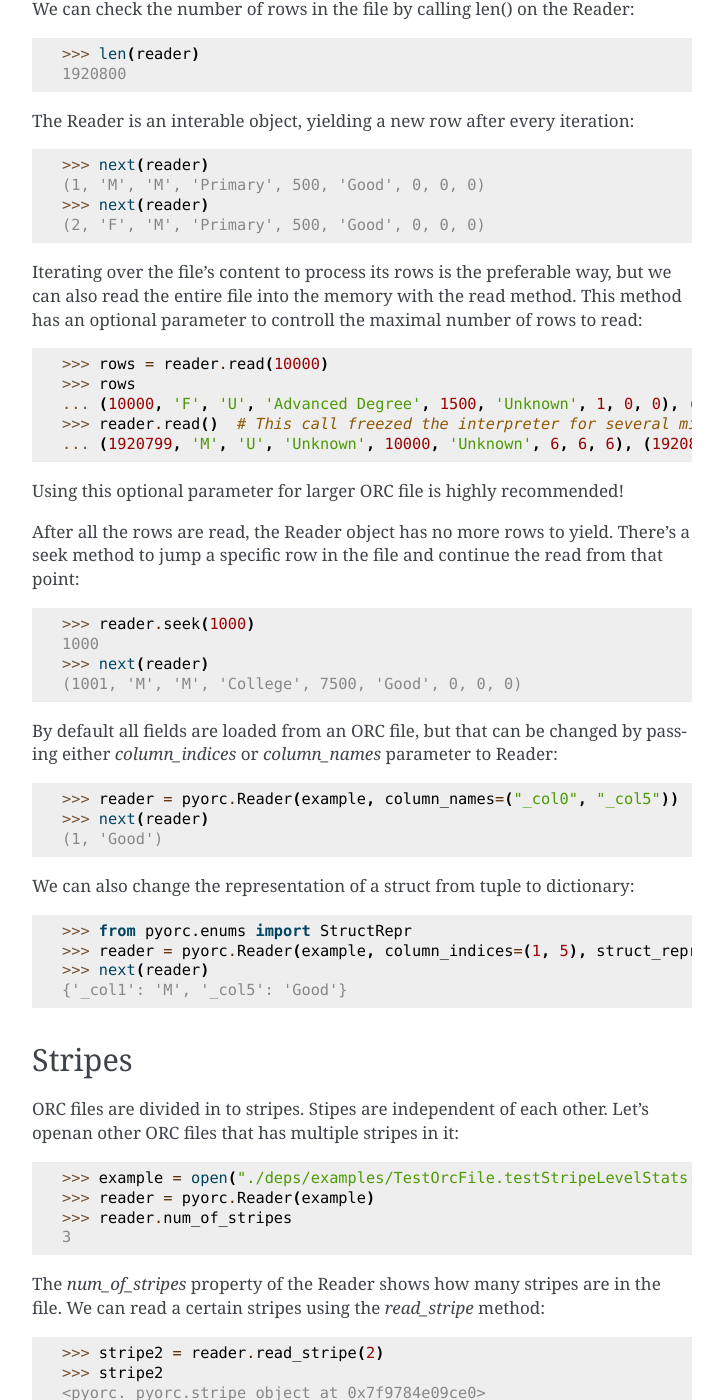
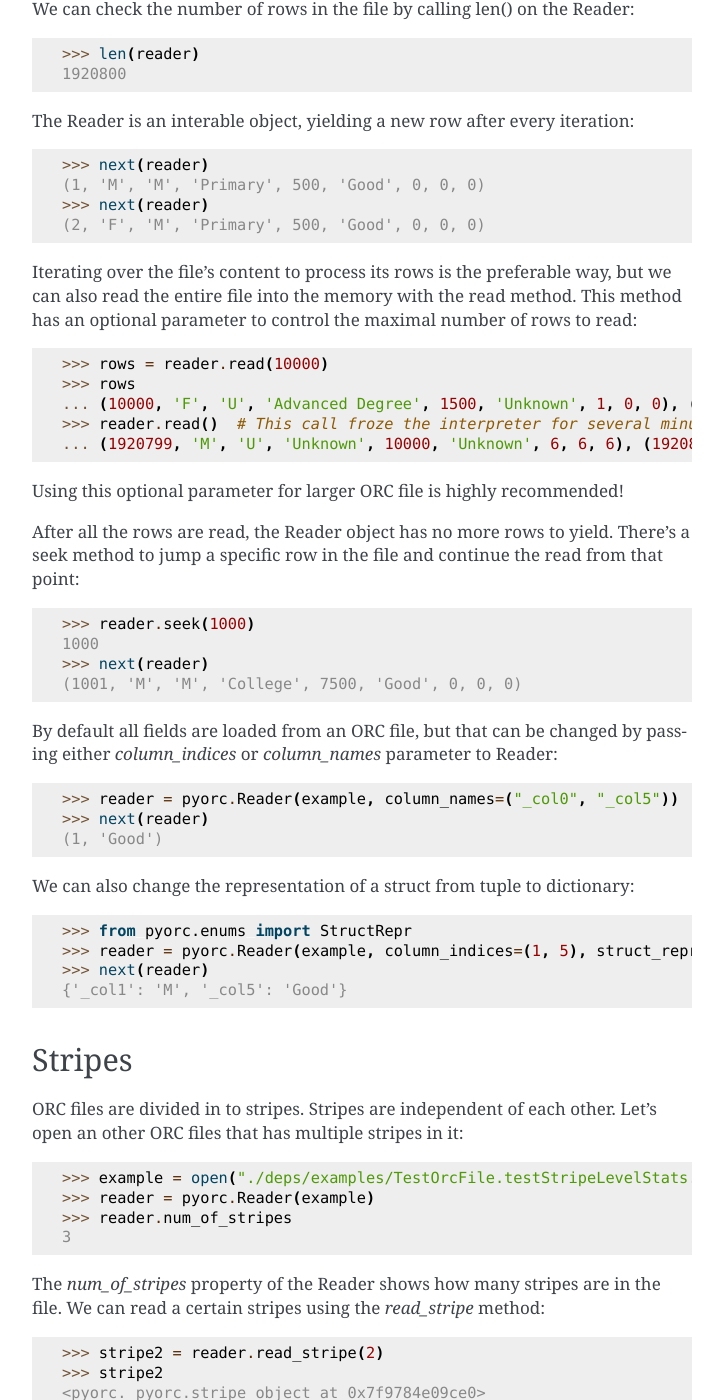
Before and after one commit to noirello/pyorc, a Sphinx documentation site: the page built from docs/tutorial.rst, in a window 1280 px wide and 1400 px high, scrolled down 621 px. Shown: the whole window, without its empty margins (388-1111 px from the left). Built offline with Sphinx 7.4.7, drawn with Linux system fonts in a browser that asks for light colours; some of the changed text lies outside the part shown.

Commit message:
Fix typos

```diff
--- a/docs/install.rst
+++ b/docs/install.rst
@@ -14,7 +14,7 @@ Install from source
 -------------------
 
 To install the module from source you need to build the Apache ORC C++ Core
-library with its dependecies first, which requires `cmake` -- in addition of
+library with its dependencies first, which requires `cmake` -- in addition of
 a suitable C++ complier.
 
 To make that easier, the project's `setup.py` file also contains a
--- a/docs/tutorial.rst
+++ b/docs/tutorial.rst
@@ -39,13 +39,13 @@ iteration::
 
 Iterating over the file's content to process its rows is the preferable way,
 but we can also read the entire file into the memory with the read method.
-This method has an optional parameter to controll the maximal number of rows
+This method has an optional parameter to control the maximal number of rows
 to read::
 
     >>> rows = reader.read(10000)
     >>> rows
     ... (10000, 'F', 'U', 'Advanced Degree', 1500, 'Unknown', 1, 0, 0), (10001, 'M', 'M', 'Unknown', 1500, 'Unknown', 1, 0, 0), (10002, 'F', 'M', 'Unknown', 1500, 'Unknown', 1, 0, 0)]
-    >>> reader.read()  # This call freezed the interpreter for several minutes!
+    >>> reader.read()  # This call froze the interpreter for several minutes!
     ... (1920799, 'M', 'U', 'Unknown', 10000, 'Unknown', 6, 6, 6), (1920800, 'F', 'U', 'Unknown', 10000, 'Unknown', 6, 6, 6)]
 
 Using this optional parameter for larger ORC file is highly recommended!
@@ -76,8 +76,8 @@ We can also change the representation of a struct from tuple to dictionary::
 Stripes
 -------
 
-ORC files are divided in to stripes. Stipes are independent of each other.
-Let's openan other ORC files that has multiple stripes in it::
+ORC files are divided in to stripes. Stripes are independent of each other.
+Let's open an other ORC files that has multiple stripes in it::
 
     >>> example = open("./deps/examples/TestOrcFile.testStripeLevelStats.orc", "rb")
     >>> reader = pyorc.Reader(example)
```
Also changed, not shown: other parts of docs/tutorial.rst (+3 -2 lines), docs/api.rst (+4 -4 lines).
